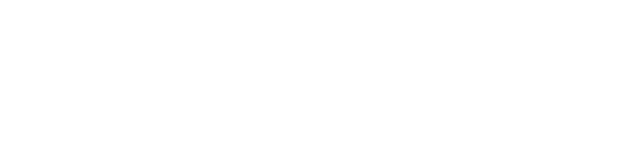
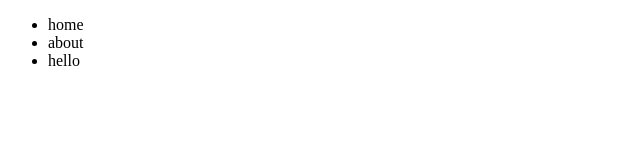
Before and after one commit to CSY1063/as1-shazabhassan, a plain HTML site: page week 3/index.html in a window 1280 px wide. Shown: the whole page, without its empty margins (0-640 px from the left). Drawn offline with Linux system fonts and the light colour scheme.

Commit message:
committing last weeks work

```diff
--- a/week 3/index.html
+++ b/week 3/index.html
@@ -7,6 +7,13 @@
     <link rel="stylesheet" href="">
 </head>
 <body>
+    <nav>
+        <ul>
+            <li>home</li>
+            <li>about</li>
+            <li>hello</li>
+        </ul>
+    </nav>
 
 </body>
 </html>
```
